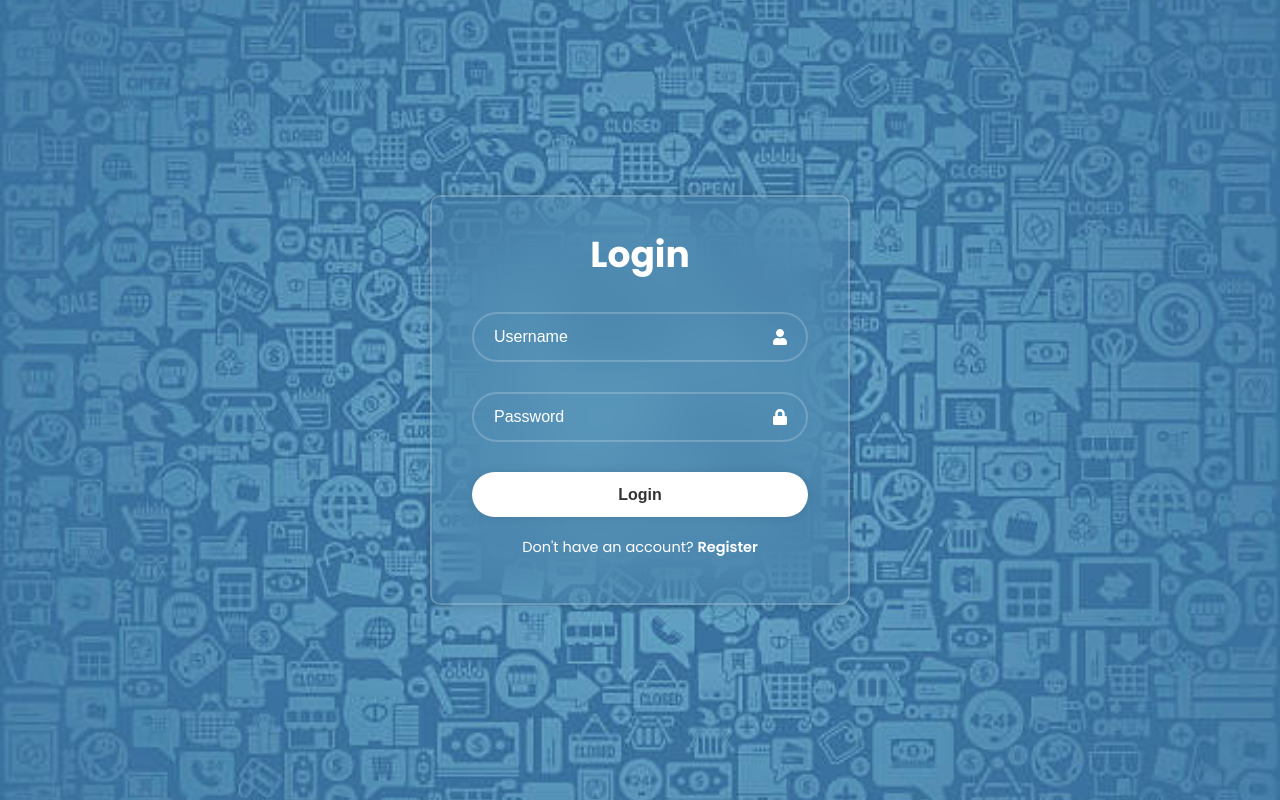
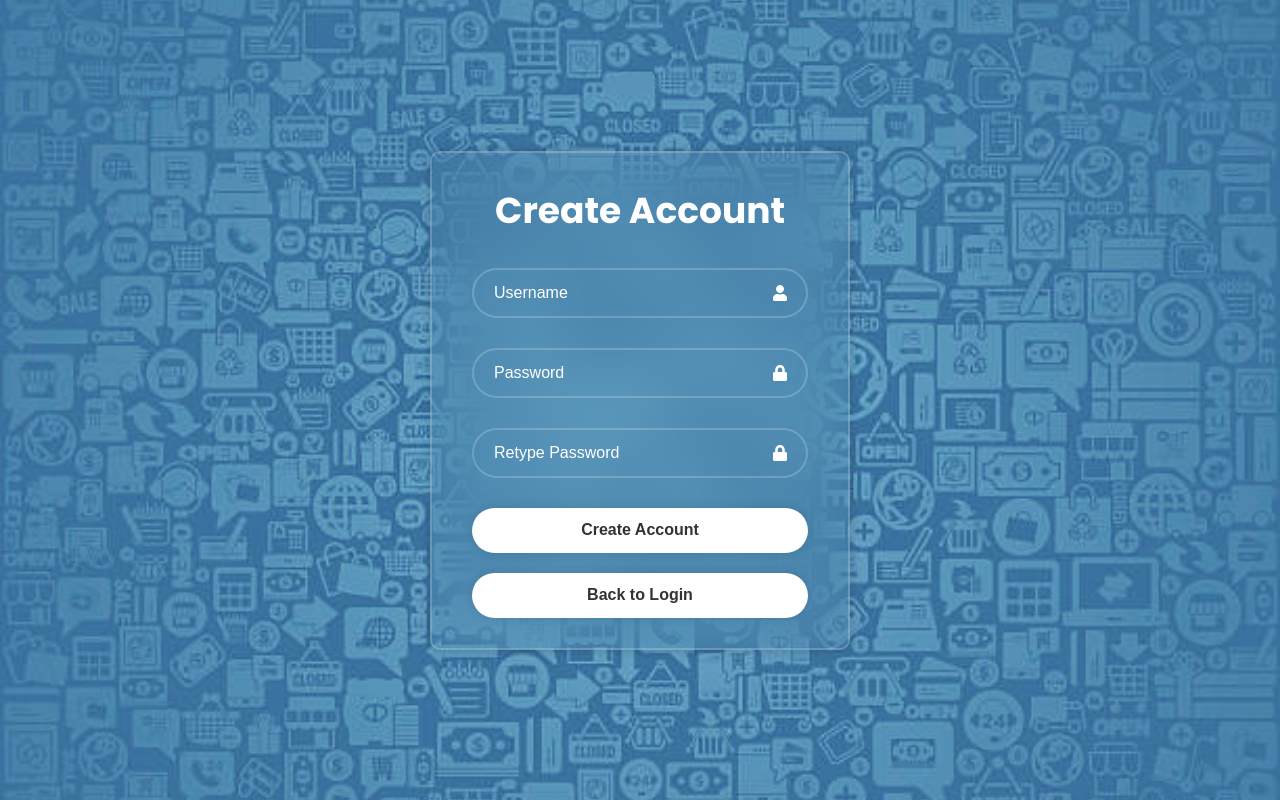
Before and after one commit to JustNekoChris/Project2-Group14-Frontend, a React (Create React App) app in the folder frontend/: page /SignupForm in a window 1280 px wide. Built offline with nearby package versions, Linux system fonts and the light colour scheme; a web font is replaced by a local one.

Commit message:
Finished Sign Up Page

```diff
--- a/frontend/package.json
+++ b/frontend/package.json
@@ -8,6 +8,8 @@
     "@testing-library/user-event": "^13.5.0",
     "react": "^18.3.1",
     "react-dom": "^18.3.1",
+    "react-icons": "^5.3.0",
+    "react-router-dom": "^6.26.2",
     "react-scripts": "5.0.1",
     "web-vitals": "^2.1.4"
   },
--- a/frontend/src/App.js
+++ b/frontend/src/App.js
@@ -1,10 +1,14 @@
+import React from 'react';
+import { Route, Routes } from 'react-router-dom';
 import LoginForm from './Components/LoginForm/LoginForm';
+import SignupForm from './Components/SignupForm/SignupForm';
 
 function App() {
   return (
-    <div>
-      <LoginForm/>
-    </div>
+    <Routes>
+      <Route path="/" element={<LoginForm />} />
+      <Route path="/SignupForm" element={<SignupForm />} />
+      </Routes>
   );
 }
 
--- a/frontend/src/Components/LoginForm/LoginForm.jsx
+++ b/frontend/src/Components/LoginForm/LoginForm.jsx
@@ -1,4 +1,5 @@
 import React from "react";
+import { Link } from 'react-router-dom';
 import './LoginForm.css';
 import { FaUser } from "react-icons/fa";
 import { FaLock } from "react-icons/fa";
@@ -18,7 +19,7 @@ const LoginForm = () =>{
             </div>
             < button type="submit">Login</button>
             <div className="register-link" >
-                <p>Don't have an account? <a href="#">Register</a></p>
+                <p>Don't have an account? <Link to="/SignupForm"> Create Account </Link></p>
             </div>
         </form>
     </div>
--- /dev/null
+++ b/frontend/src/Components/SignupForm/SignupForm.css
@@ -0,0 +1,91 @@
+.wrapper{
+    width: 420px;
+    background: transparent;
+    border: 2px solid rgba(255, 255, 255, .2);
+    backdrop-filter: blur(30px);
+    box-shadow: 0 0 10px rgba(0, 0, 0, .2);
+    color: #fff;
+    border-radius: 10px;
+    padding: 30px 40px;
+}
+.wrapper h1{
+    font-size: 36px;
+    text-align: center;
+}
+
+.wrapper .input-box{
+    position: relative;
+    width: 100%;
+    height: 50px;
+    margin: 30px 0;
+}
+
+.input-box input{
+    width: 100%;
+    height: 100%;
+    background: transparent;
+    border: none;
+    outline: none;
+    border: 2px solid rgba(255, 255, 255, .2);
+    border-radius: 40px;
+    font-size: 16px;
+    color: #fff;
+    padding: 20px 45px 20px 20px;
+}
+
+.input-box input::placeholder{
+    color: #fff;
+}
+
+.input-box .icon{
+    position: absolute;
+    right: 20px;
+    top: 50%;
+    transform: translateY(-50%);
+    font-size: 16px;
+}
+
+.wrapper button{
+    width: 100%;
+    height: 45px;
+    background: #fff;
+    border: none;
+    outline: none;
+    border-radius: 40px;
+    box-shadow: 0 0 10px rgba(0, 0, 0, .1);
+    cursor: pointer;
+    font-size: 16px;
+    color: #333;
+    font-weight: 700;
+}
+
+.wrapper .register-link{
+    font-size: 14.5px;
+    text-align:center;
+    margin: 20px 0 15px;
+}
+
+.register-link p a{
+    color: #fff;
+    text-decoration: none;
+    font-weight: 600;
+}
+
+.register-link p a:hover{
+    text-decoration: underline;
+}
+
+.back-to-login-button {
+    margin-top: 20px;
+    padding: 10px 20px;
+    background-color: #007BFF;
+    color: #fff;
+    border: none;
+    border-radius: 4px;
+    cursor: pointer;
+    transition: background-color 0.3s ease;
+}
+
+.back-to-login-button:hover {
+    background-color: #0056b3;
+}
--- /dev/null
+++ b/frontend/src/Components/SignupForm/SignupForm.jsx
@@ -0,0 +1,56 @@
+import React, { useState } from "react";
+import './SignupForm.css';
+import { useNavigate } from 'react-router-dom';
+import { FaUser } from "react-icons/fa";
+import { FaLock } from "react-icons/fa";
+
+const SignupForm = () =>{
+    const navigate = useNavigate();
+    const [password, setPassword] = useState("");
+    const [confirmPassword, setConfirmPassword] = useState("");
+    const [error, setError] = useState("");
+
+    const handleSubmit = (e) => {
+        e.preventDefault();
+
+        if(password !== confirmPassword) {
+            setError("Passwords do not match");
+            return;
+        }
+
+        setError("");
+
+        navigate('/');
+    }
+
+    const backToLogin = () => {
+        navigate('/')
+    }
+    return (
+        <div className='wrapper'>
+            < form onSubmit={handleSubmit}>
+            <h1> Create Account </h1>
+            <div className="input-box">
+                <input type="text" placeholder='Username' required />
+                <FaUser className="icon" />
+            </div>
+            <div className="input-box" >
+                <input type="password" placeholder='Password' required value={password}
+                onChange={(e) => setPassword(e.target.value)} />
+                <FaLock className="icon"/>
+            </div>
+            <div className="input-box" >
+                <input type="password" placeholder='Retype Password' required value={confirmPassword}
+                onChange={(e) => setConfirmPassword(e.target.value)}/>
+                <FaLock className="icon"/>
+            </div>
+            {error && <p className="error">{error}</p>}
+            < button type="submit"> Create Account </button>
+        </form>
+        <button onClick={backToLogin} className="back-to-login-button">
+            Back to Login
+        </button>
+    </div>
+    );
+};
+export default SignupForm;
--- a/frontend/src/index.js
+++ b/frontend/src/index.js
@@ -3,11 +3,14 @@ import ReactDOM from 'react-dom/client';
 import './index.css';
 import App from './App';
 import reportWebVitals from './reportWebVitals';
+import { BrowserRouter } from 'react-router-dom';
 
 const root = ReactDOM.createRoot(document.getElementById('root'));
 root.render(
   <React.StrictMode>
+    <BrowserRouter>
     <App />
+    </BrowserRouter>
   </React.StrictMode>
 );
 
```
Also changed, not shown: 2 other files (tests, documents, lock files or other folders).
